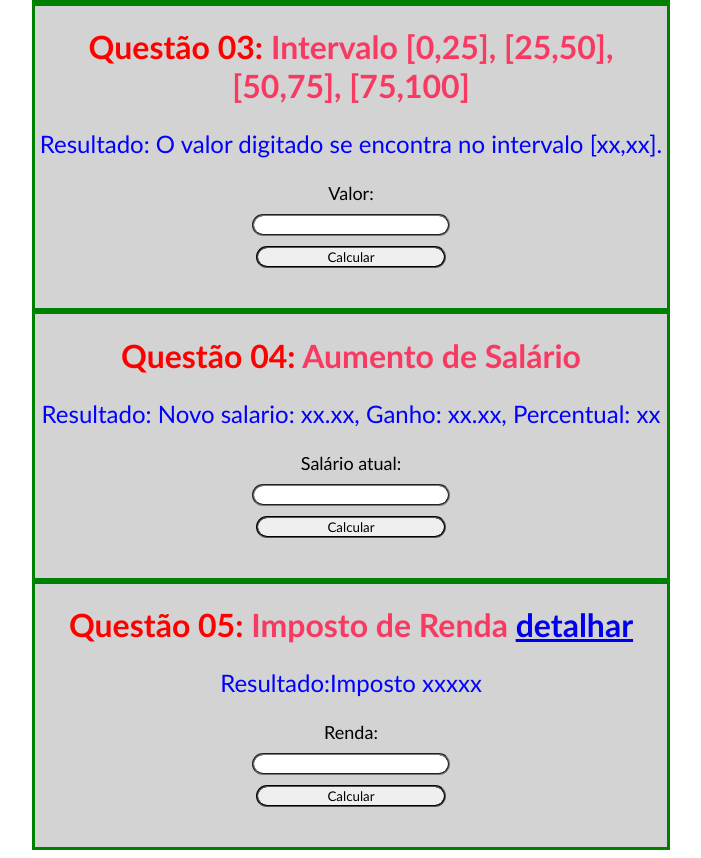
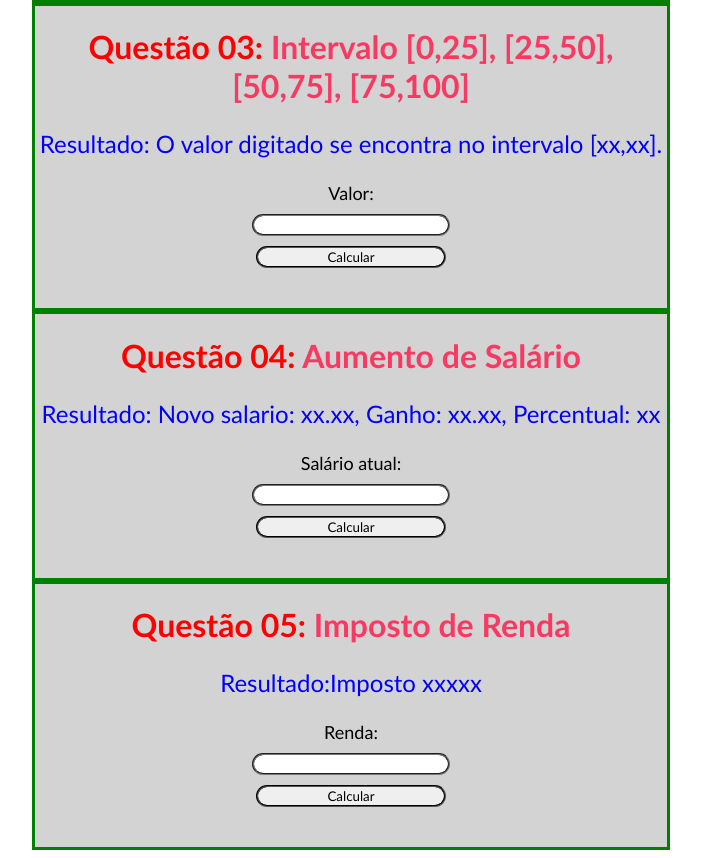
Before and after one commit to Gabriel-ADM/senaiJS10, a plain HTML site: page index.html in a window 1280 px wide. Shown: the part 691-1549 px from the top of the page, without its empty margins (289-990 px from the left). Drawn offline with Linux system fonts and the light colour scheme.

Commit message:
Taking the link out

```diff
--- a/index.html
+++ b/index.html
@@ -44,8 +44,7 @@
         <input type="button" value="Calcular" onclick="fourthResult()">
     </div>
     <div class="question">
-        <h1>Questão 05:<span> Imposto de Renda <a href="https://www.urionlinejudge.com.br/judge/pt/problems/view/1051"
-                    target="_blank">detalhar</a></span></h1>
+        <h1>Questão 05:<span> Imposto de Renda</span></h1>
         <p id="incomeTax">Resultado:Imposto xxxxx</p>
         <label for="">Renda:</label>
         <input type="number" id="income">
```
